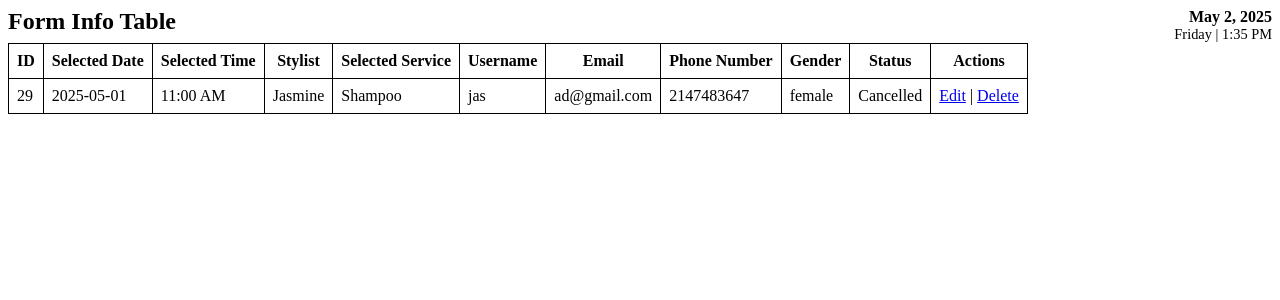
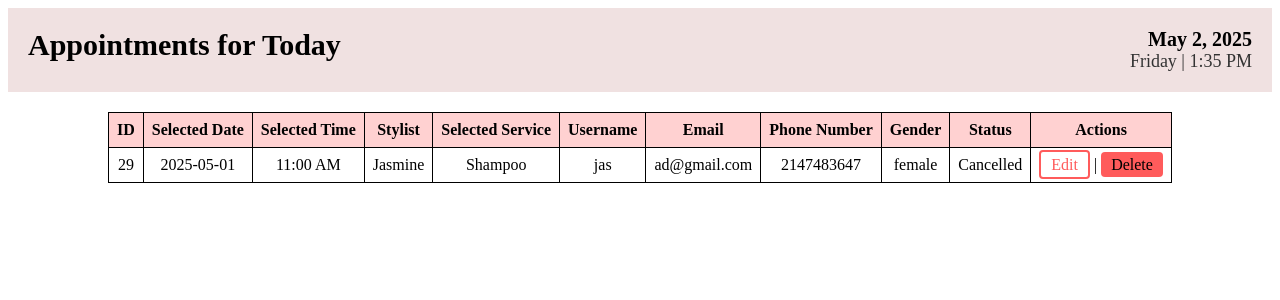
Before and after one commit to Mark-Angelo-S-Bautista/hanggang_summary, a PHP site: page /info_man.php in a window 1280 px wide. Shown: the top 300 px of the page. Run offline with PHP 8.4, Linux system fonts and the light colour scheme; data comes from the database, SQL or seed files in the repository.

Commit message:
added info_man.css

```diff
--- a/info_man.php
+++ b/info_man.php
@@ -111,6 +111,8 @@
 <head>
     <meta charset="UTF-8">
     <title>Form Info Table</title>
+    <link rel="stylesheet" href="styles/info_man.css">
+
     <style>
         table, th, td {
             border: 1px solid black;
@@ -139,11 +141,11 @@
 </head>
 <body>
 
-<div style="display: flex; justify-content: space-between; align-items: flex-start;">
-    <h2 style="margin: 0;">Form Info Table</h2>
-    <div style="text-align: right;">
-        <div id="currentDate" style="font-weight: bold;"></div>
-        <div id="currentDayTime" style="font-size: 0.9em;"></div>
+<div class="header-wrapper">
+    <h2>Appointments for Today</h2>
+    <div class="date-time">
+        <div id="currentDate" class="date"></div>
+        <div id="currentDayTime" class="weekday-time"></div>
     </div>
 </div>
 
@@ -188,10 +190,15 @@
             echo "<td>$email</td>";
             echo "<td>$phoneNum</td>";
             echo "<td>$gender</td>";
-            echo "<td>$status</td>";
+            if (strtolower($status) === 'in session') {
+                echo "<td><span class='status-in-session'>$status</span></td>";
+            } else {
+                echo "<td>$status</td>";
+            }
+
             echo "<td>
-                <a href='#' onclick='openEditModal(\"$id\", \"$selected_date\", \"$selected_time\", \"$stylist\", \"$selected_service\", \"$username\", \"$email\", \"$phoneNum\", \"$gender\", \"$status\")'>Edit</a> |
-                <a href='" . $_SERVER['PHP_SELF'] . "?id=$id' onclick=\"return confirm('Are you sure you want to delete this record?')\">Delete</a>
+                <a href='#' class='edit-btn' onclick='openEditModal(\"$id\", \"$selected_date\", \"$selected_time\", \"$stylist\", \"$selected_service\", \"$username\", \"$email\", \"$phoneNum\", \"$gender\", \"$status\")'>Edit</a> |
+                <a href='" . $_SERVER['PHP_SELF'] . "?id=$id' class='delete-btn' onclick=\"return confirm('Are you sure you want to delete this record?')\">Delete</a>
               </td>";
             echo "</tr>";
         }
--- /dev/null
+++ b/styles/info_man.css
@@ -0,0 +1,88 @@
+body {
+    font-family: "Segoe UI", sans-serif
+    background-color: #f0f0f0;
+    padding: 0%;
+}
+
+.header-wrapper {
+    background-color: #f0e1e1;
+    display: flex;
+    justify-content: space-between;
+    align-items: flex-start;
+    padding: 20px;
+    flex-wrap: wrap;
+}
+
+.header-wrapper h2 {
+    margin: 0;
+}
+
+.date-time {
+    text-align: right;
+    font-size: 20px;
+}
+
+.date-time .date {
+    font-weight: bold;
+}
+
+.date-time .weekday-time {
+    font-size: 0.9em;
+    color: #333;
+}
+
+.header-wrapper h2 {
+    font-size: 30px;
+}
+
+table {
+    margin: 20px auto; /* centers the table horizontally */
+    border-collapse: collapse;
+}
+
+th, td {
+    padding: 10px;
+    text-align: center;
+}
+
+th {
+    background-color: #FFB3B399;
+}
+
+.edit-btn {
+    border: 2px solid #ff5b5b;
+    background-color: transparent;
+    color: #ff5b5b;
+    padding: 4px 10px;
+    cursor: pointer;
+    border-radius: 4px;
+    text-decoration: none;
+}
+
+.edit-btn:hover {
+    background-color: #ff5b5b;
+    color: white;
+}
+
+.delete-btn {
+    background-color: #ff5b5b;
+    color: black;
+    border: none;
+    padding: 4px 10px;
+    cursor: pointer;
+    border-radius: 4px;
+    text-decoration: none;
+}
+
+.delete-btn:hover {
+    opacity: 0.8;
+}
+
+.status-in-session {
+    background-color: #4CAF50;
+    color: white;
+    padding: 4px 8px;
+    border-radius: 4px;
+    font-weight: bold;
+    display: inline-block;
+}
```
Also changed, not shown: styles/summary_style.css (line endings or trailing spaces).
